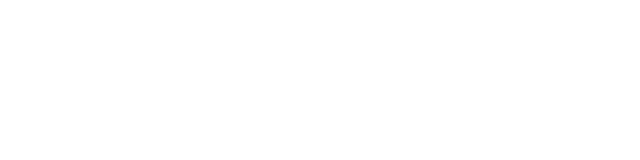
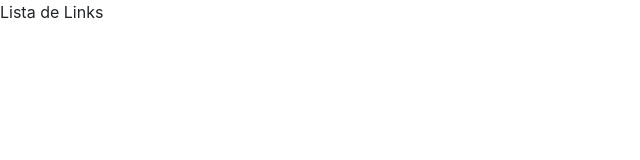
Before and after one commit to lramosduarte/know, an Angular app: page /links in a window 1280 px wide. Before the commit this address led to /. Shown: the top 160 px of the page, without its empty margins (0-640 px from the left). Built offline with nearby package versions, Linux system fonts and the light colour scheme.

Commit message:
Make component ListLink
This component list all link you need to read.

```diff
--- a/src/app/app-routing.module.ts
+++ b/src/app/app-routing.module.ts
@@ -1,7 +1,12 @@
 import { NgModule } from '@angular/core';
 import { Routes, RouterModule } from '@angular/router';
 
-const routes: Routes = [];
+import {LinkListComponent} from 'src/app/link-list/link-list.component';
+
+
+const routes: Routes = [
+  {path: 'links', component: LinkListComponent},
+];
 
 @NgModule({
   imports: [RouterModule.forRoot(routes)],
--- a/src/app/app.module.ts
+++ b/src/app/app.module.ts
@@ -5,10 +5,12 @@
 
 import { AppRoutingModule } from './app-routing.module';
 import { AppComponent } from './app.component';
+import { LinkListComponent } from './link-list/link-list.component';
 
 @NgModule({
   declarations: [
-    AppComponent
+    AppComponent,
+    LinkListComponent
   ],
   imports: [
     AppRoutingModule,
--- /dev/null
+++ b/src/app/link-list/link-list.component.html
@@ -0,0 +1,10 @@
+<div>
+  Lista de Links
+</div>
+<div>
+  <ul>
+    <li *ngFor=" let link of linksNaoLidos ">
+      <strong> {{ link.name }} </strong> <span> Novo </span>
+    </li>
+  </ul>
+</div>
--- /dev/null
+++ b/src/app/link-list/link-list.component.ts
@@ -0,0 +1,19 @@
+import { Component, OnInit } from '@angular/core';
+
+import { Link } from 'src/app/models/link';
+
+
+@Component({
+  selector: 'app-link-list',
+  templateUrl: './link-list.component.html',
+  styleUrls: ['./link-list.component.sass']
+})
+export class LinkListComponent implements OnInit {
+  linksNaoLidos: Link[];
+
+  constructor() { }
+
+  ngOnInit() {
+  }
+
+}
```
Also changed, not shown: src/app/link-list/link-list.component.sass (added).
